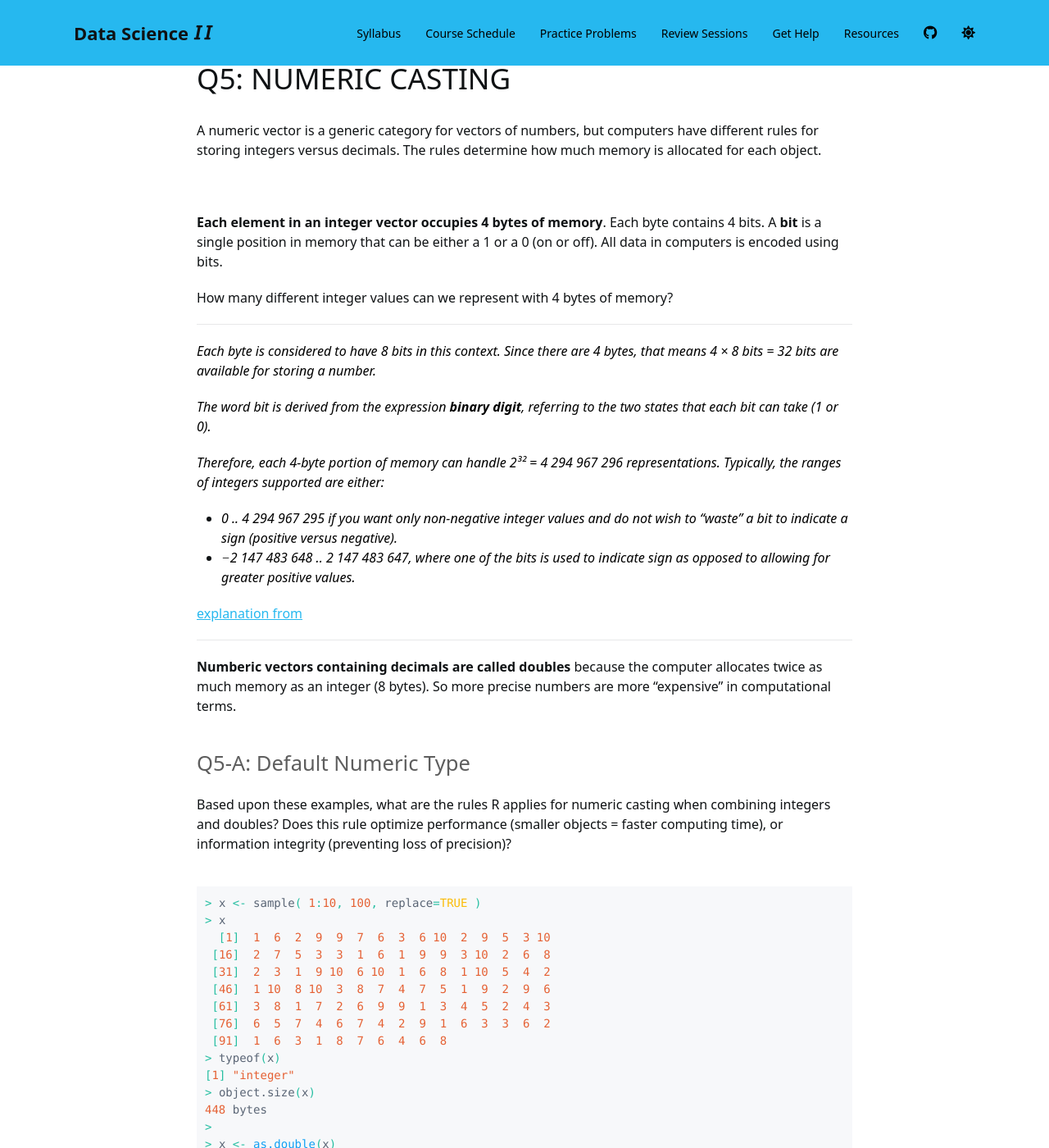
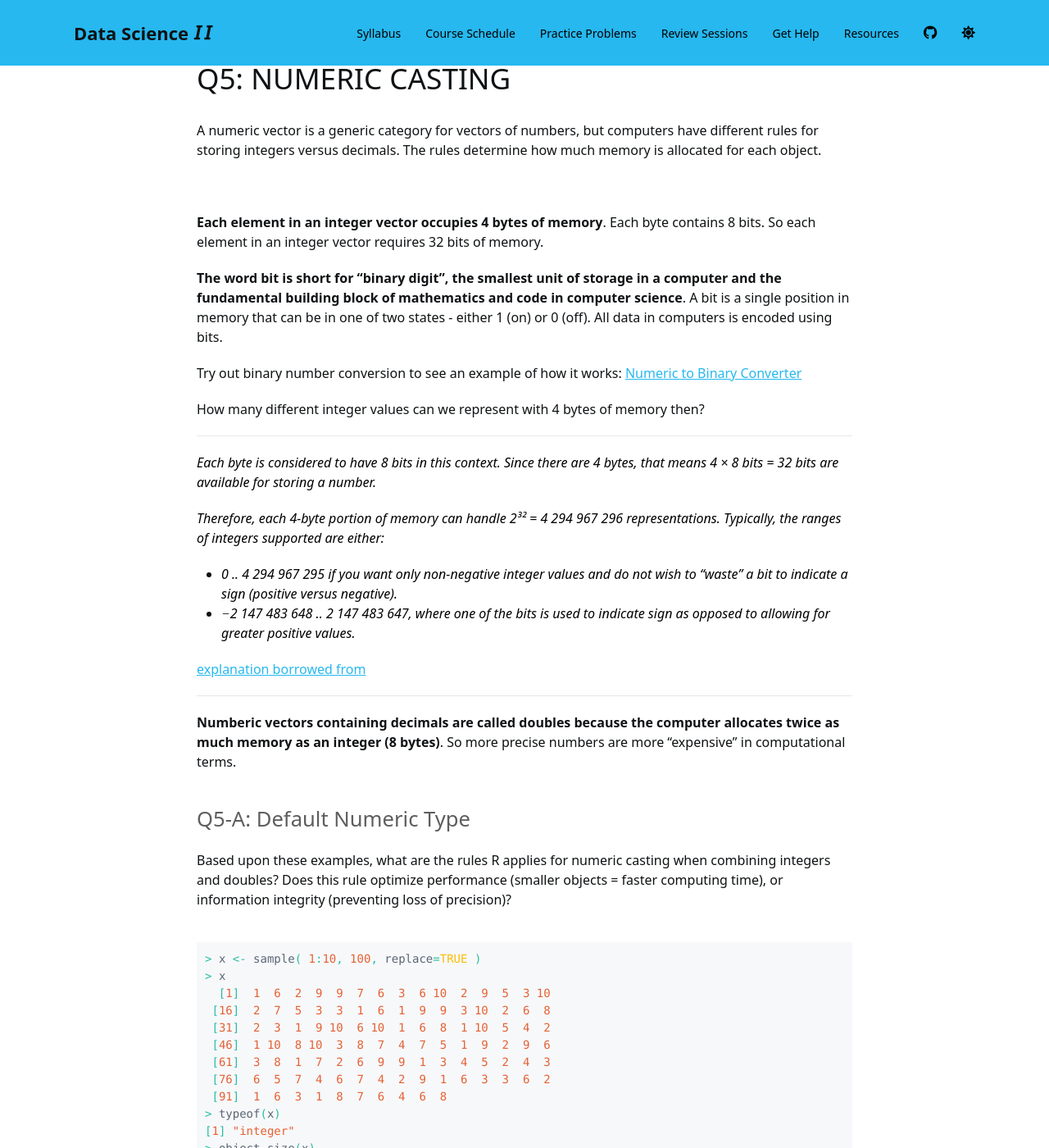
Before and after one commit to Watts-College/cpp-527-fall-2021, a Jekyll site: the page built from practice/week-01.md, in a window 1280 px wide and 1400 px high, scrolled down 9367 px. Shown: the whole window at 82% size. Built offline with Jekyll 4.4.1, drawn with Linux system fonts in a browser that asks for light colours; nearby versions of some CDN libraries; a script bundle is joined from its source files by our own code; library files that are not in the unit come from our copies; a style sheet for code colours, icons or effects is not loaded; some of the changed text lies outside the part shown.

Commit message:
Update week-01.md

````diff
--- a/practice/week-01.md
+++ b/practice/week-01.md
@@ -381,26 +381,28 @@ A numeric vector is a generic category for vectors of numbers, but computers hav
 
 ![](img/memory-allocation-integer.png)
 
-**Each element in an integer vector occupies 4 bytes of memory**. Each byte contains 4 bits. A **bit** is a single position in memory that can be either a 1 or a 0 (on or off). All data in computers is encoded using bits.
+**Each element in an integer vector occupies 4 bytes of memory**. Each byte contains 8 bits. So each element in an integer vector requires 32 bits of memory.
 
-How many different integer values can we represent with 4 bytes of memory?
+**The word bit is short for "binary digit", the smallest unit of storage in a computer and the fundamental building block of mathematics and code in computer science**. A bit is a single position in memory that can be in one of two states - either 1 (on) or 0 (off). All data in computers is encoded using bits.
+
+Try out binary number conversion to see an example of how it works: [Numeric to Binary Converter](https://www.rapidtables.com/convert/number/decimal-to-binary.html)
+
+How many different integer values can we represent with 4 bytes of memory then?
 
 --------
 
 *Each byte is considered to have 8 bits in this context. Since there are 4 bytes, that means 4 × 8 bits = 32 bits are available for storing a number.*
-
-*The word bit is derived from the expression **binary digit**, referring to the two states that each bit can take (1 or 0).*
 
 *Therefore, each 4-byte portion of memory can handle 2³² = 4 294 967 296 representations. Typically, the ranges of integers supported are either:*
 
 * *0 .. 4 294 967 295 if you want only non-negative integer values and do not wish to “waste” a bit to indicate a sign (positive versus negative).*
 * *−2 147 483 648 .. 2 147 483 647, where one of the bits is used to indicate sign as opposed to allowing for greater positive values.*
 
-[explanation from](https://www.quora.com/How-many-numbers-can-you-represent-in-4-bytes)
+[explanation borrowed from](https://www.quora.com/How-many-numbers-can-you-represent-in-4-bytes)
 
 ------
 
-**Numberic vectors containing decimals are called doubles** because the computer allocates twice as much memory as an integer (8 bytes). So more precise numbers are more "expensive" in computational terms.
+**Numberic vectors containing decimals are called doubles because the computer allocates twice as much memory as an integer (8 bytes)**. So more precise numbers are more "expensive" in computational terms.
 
 ### Q5-A: Default Numeric Type
 
@@ -494,6 +496,7 @@ Based upon these examples, what are the rules R applies for numeric casting when
 856 bytes
 ```
 
+*Note that the print function (which is called by typing the object name) will truncate zeros at the end of numbers up to the last meaningful digit. As a result, you cannot determine whether a numeric vector is an integer by printing it out because integers and doubles will often appear the same. You need the **typeof()** function to check the data type for numeric vectors.**
 
 
 
````
